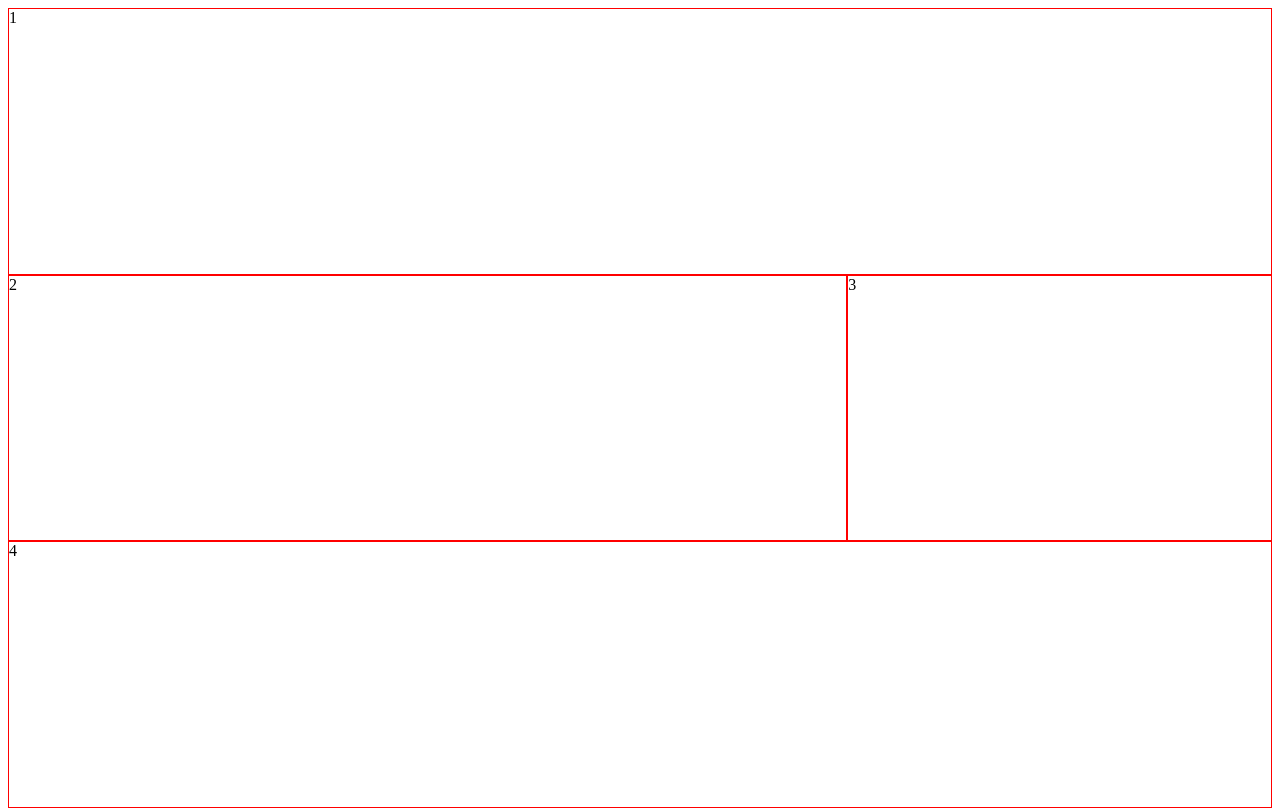
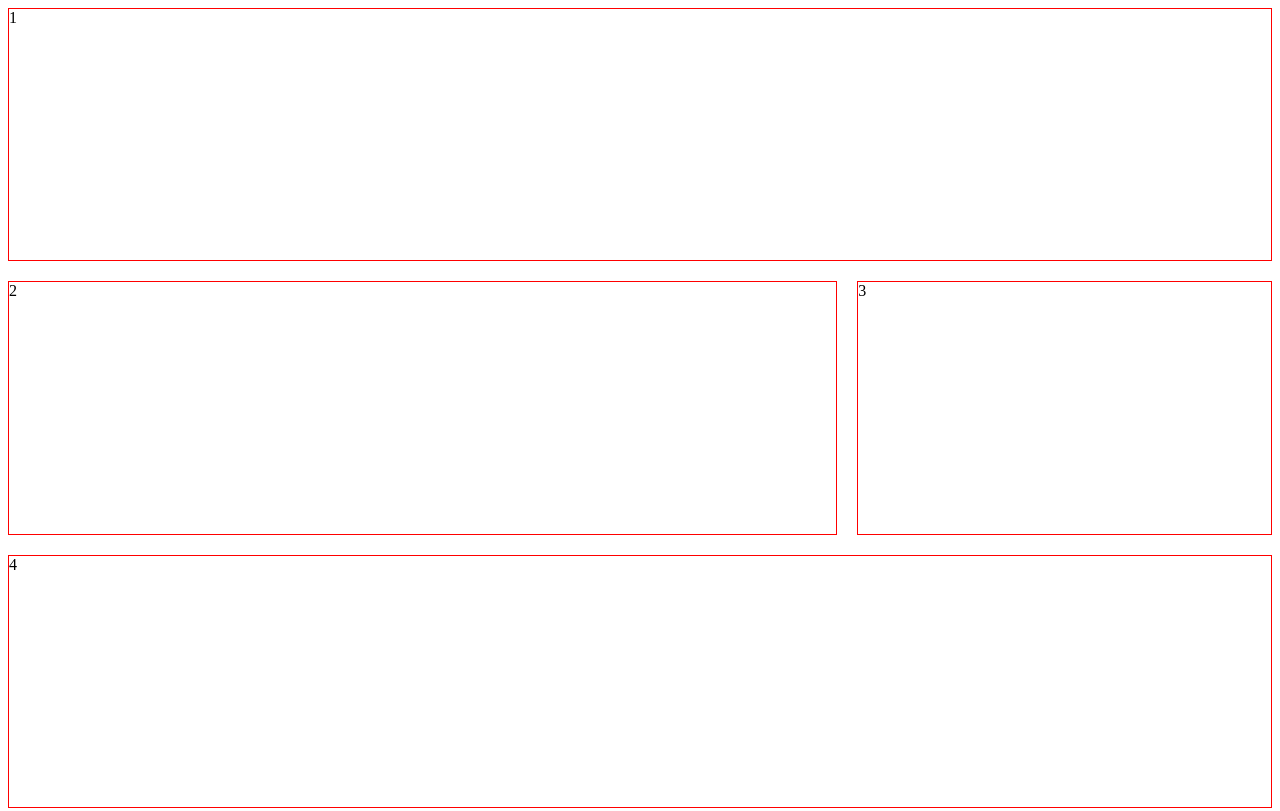
Before and after one commit to marquesdanilocarlos/html-css-rocketseat, a plain HTML site: page conceitos-grid/index.html in a window 1280 px wide. Drawn offline with Linux system fonts and the light colour scheme.

Commit message:
Aula 102 - Gap

```diff
--- a/conceitos-grid/index.html
+++ b/conceitos-grid/index.html
@@ -13,6 +13,10 @@
             grid-template-areas: "header header header"
                                  "main main aside"
                                  "footer footer footer";
+
+            /*row-gap: 20px;
+            column-gap: 20px;*/
+            gap: 20px;
         }
         #app > header, main, aside, footer {
             border: 1px solid red;
```
